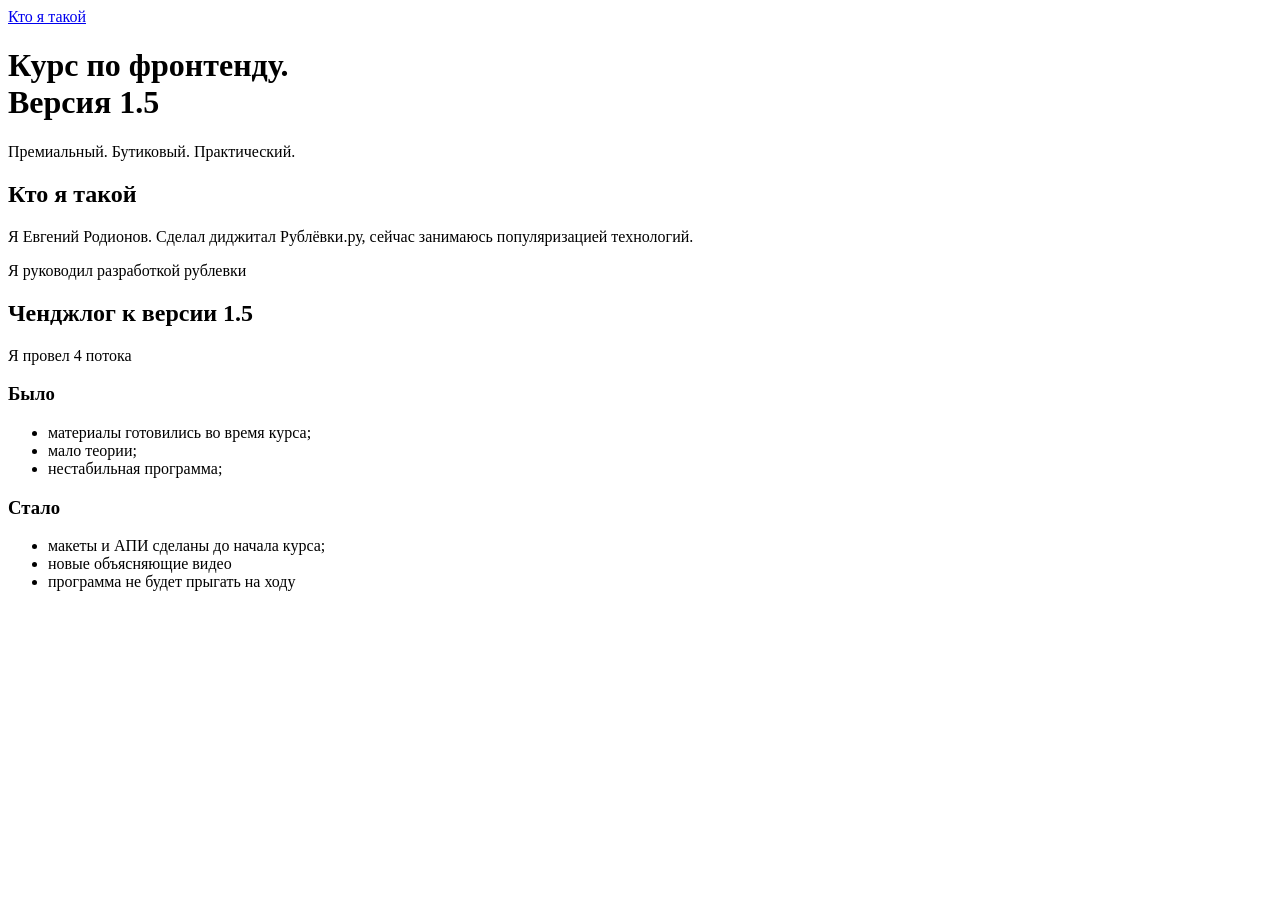
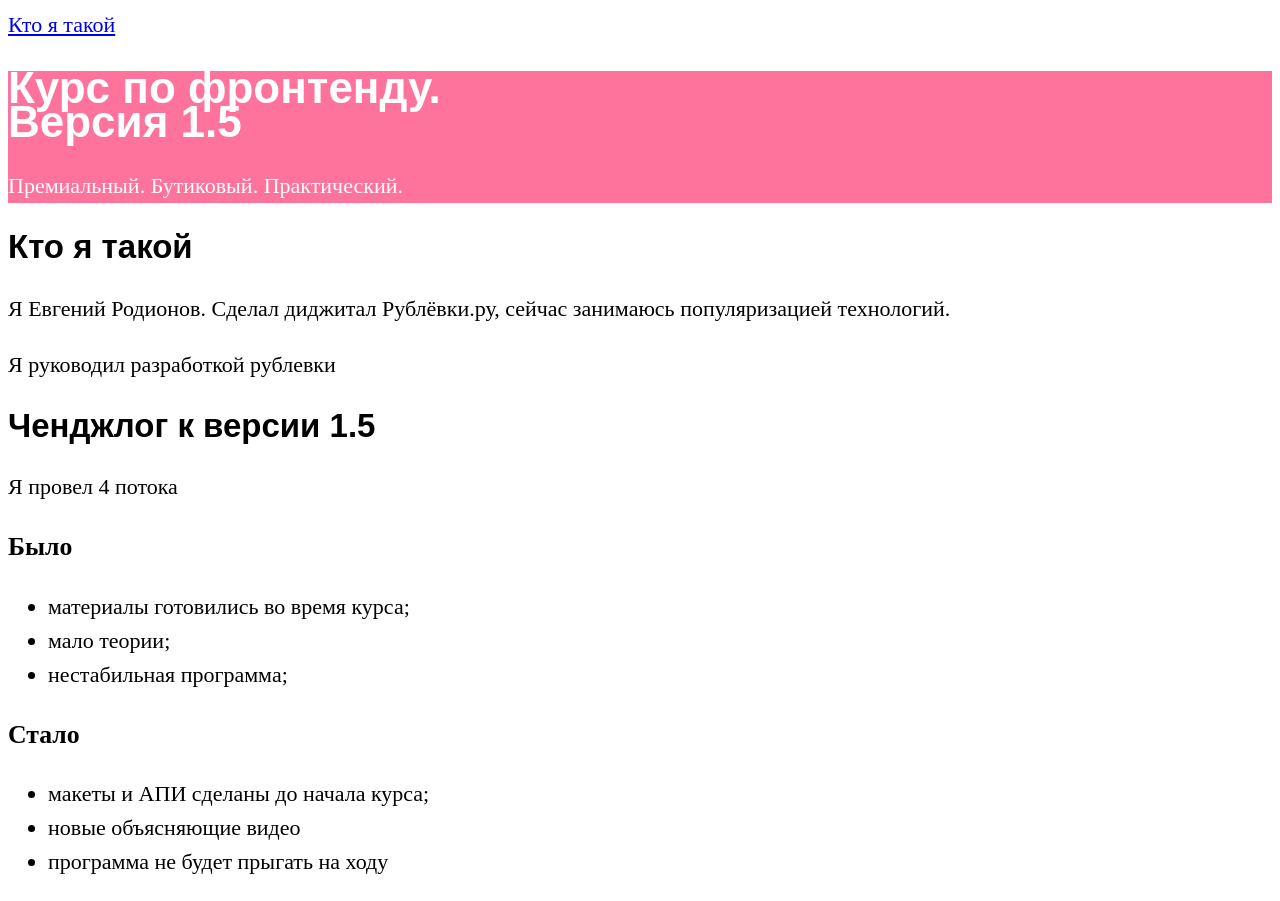
Before and after one commit to VelichkoAlexander/verstka, a plain HTML site: page index.html in a window 1280 px wide. Before the commit the page ends 800 px from the top, so only its background shows below. Drawn offline with Linux system fonts and the light colour scheme.

Commit message:
feat: added css style according to lesson 4

```diff
--- a/index.html
+++ b/index.html
@@ -3,13 +3,14 @@
 
 <head>
   <title>Курс по фронтенду. Версия 1.5</title>
+  <link rel="stylesheet" href="./styles.css">
 </head>
 
 <body>
+  <nav>
+    <a href="#">Кто я такой</a>
+  </nav>
   <header>
-    <nav>
-      <a href="#">Кто я такой</a>
-    </nav>
     <h1>Курс по фронтенду.
       <br> Версия 1.5
     </h1>
--- /dev/null
+++ b/styles.css
@@ -0,0 +1,15 @@
+body {
+    font-size: 22px;
+    line-height: 34px;
+}
+
+
+header {
+    background-color: #FD739C;
+    color: #fff;
+}
+
+h1,
+h2 {
+    font-family: Arial, Helvetica, sans-serif;
+}
```
